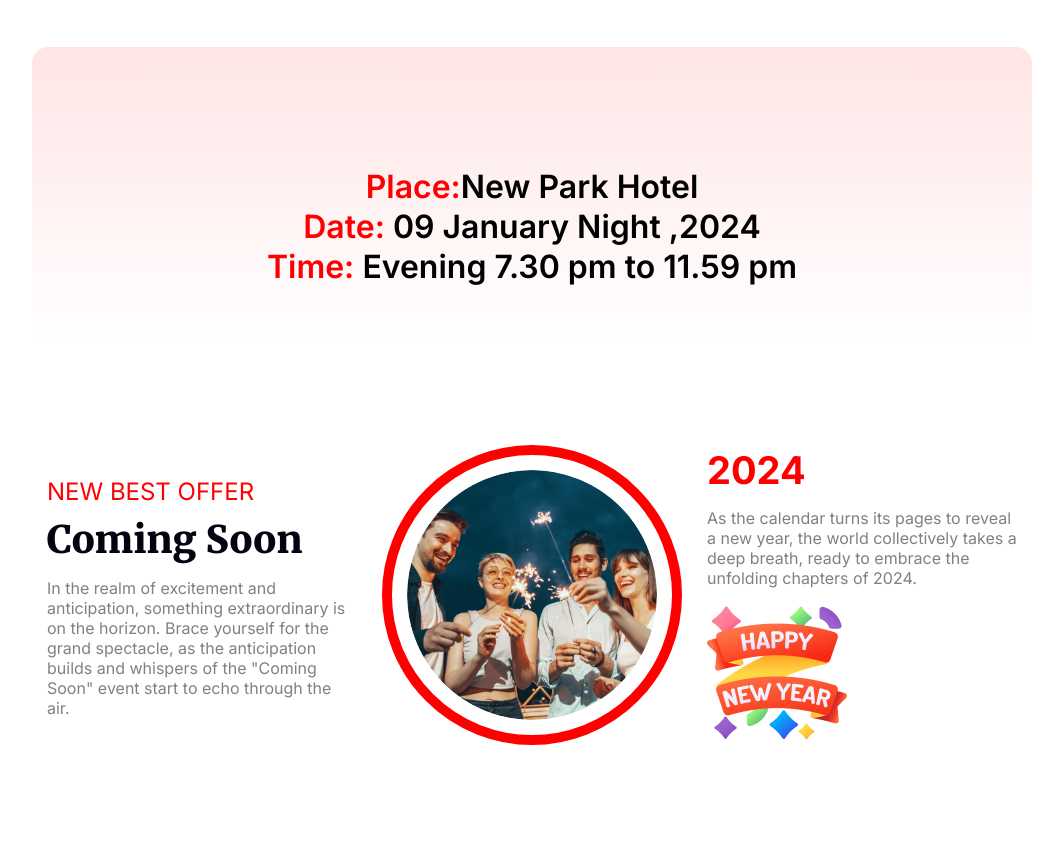
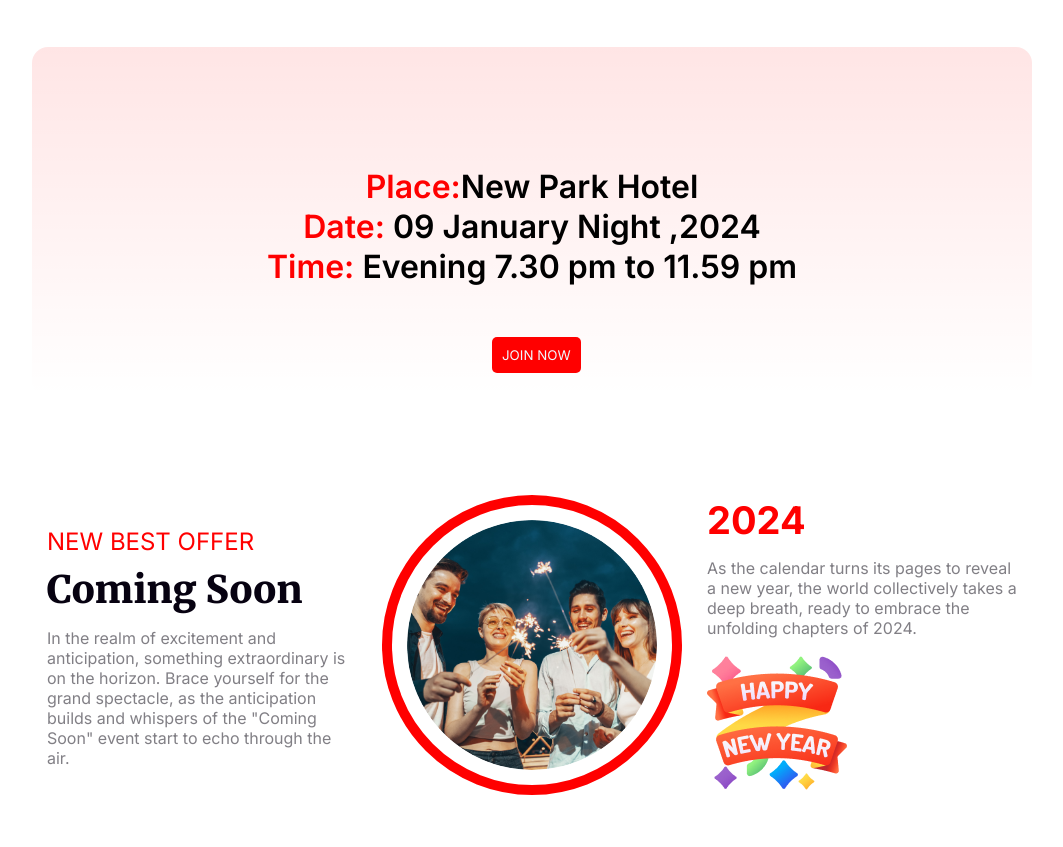
Before and after one commit to Sarower007/B9-New-year-assignment-01, a plain HTML site: page index.html in a window 1280 px wide. Shown: the part 1636-2483 px from the top of the page, without its empty margins (108-1171 px from the left). Drawn offline with Linux system fonts and the light colour scheme.

Commit message:
added join button

```diff
--- a/index.html
+++ b/index.html
@@ -56,6 +56,8 @@
                 <span>Date:</span> 09 January Night ,2024 <br>
                 <span>Time:</span> Evening 7.30 pm to 11.59 pm
             </p>
+
+            <button type="submit" class="join-now">JOIN NOW</button>
         </section>
         <!-- section 4 -->
         <section class="comming-soon-sec4">
--- a/styles/nyear.css
+++ b/styles/nyear.css
@@ -156,6 +156,7 @@ main {
     border-radius: 16px;
     height: 300px;
     margin: 50px 140px;
+    padding-bottom: 50px;
 
 }
 
@@ -165,6 +166,21 @@ main {
     font-size: 32px;
     line-height: 40px;
     font-weight: 600;
+
+}
+
+.addressing-sec3>button{
+    background-color: #F00;
+    color: aliceblue;
+    padding: 10px;
+    border-radius: 5px;
+    border: none;
+    margin: auto;
+    margin-left: 460px;
+    justify-content: center;
+    margin-top: 50px;
+
+
 }
 
 .addressing-sec3 span {
```
